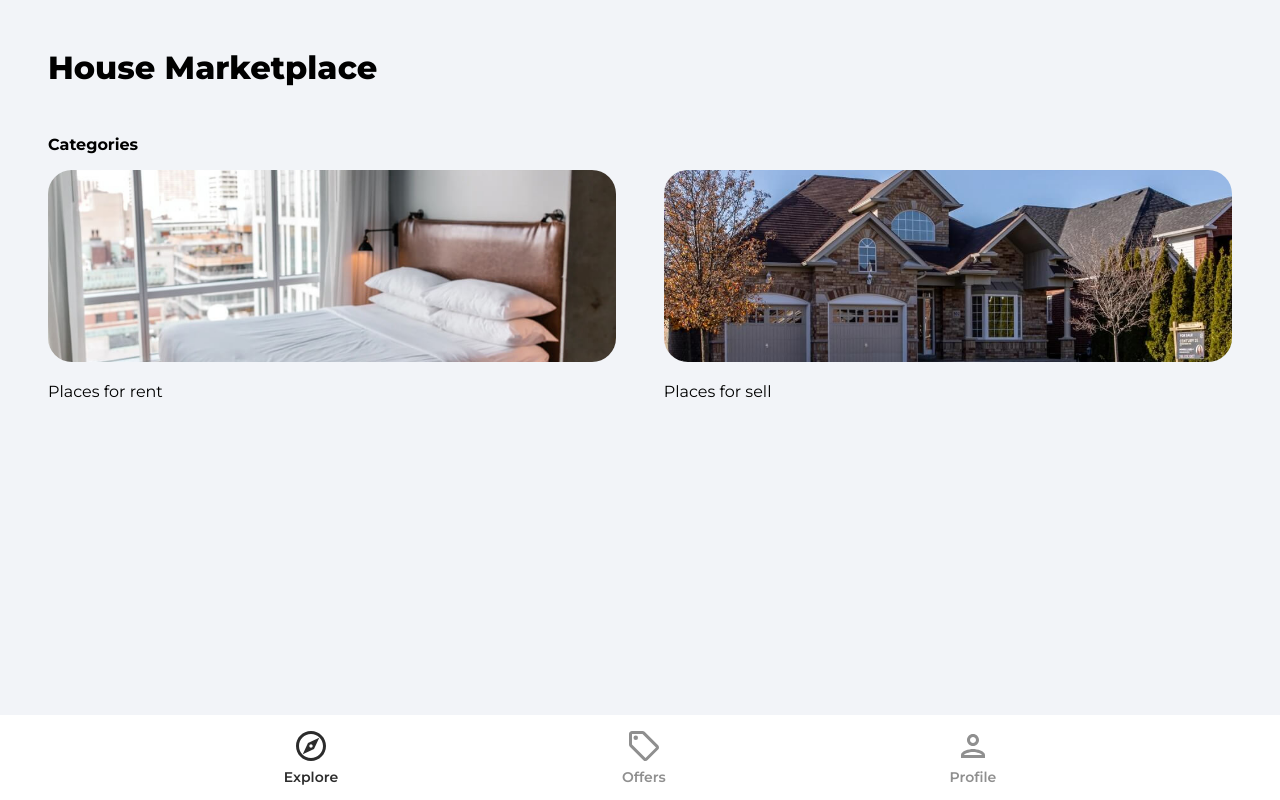
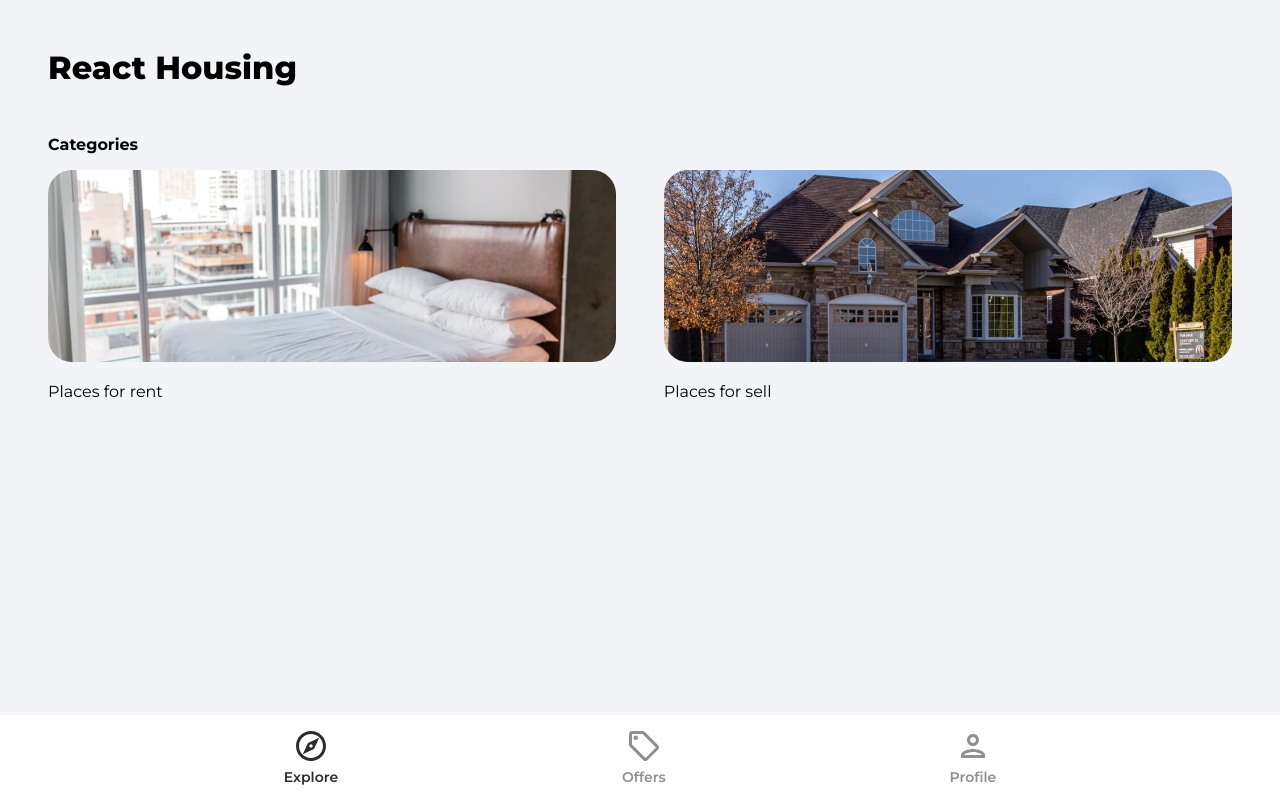
Before and after one commit to jhonadc/ReactHousing, a React (Create React App) app: page / in a window 1280 px wide. Built offline with nearby package versions, Linux system fonts and the light colour scheme; no server answers; the database is empty.

Commit message:
Update Explore.jsx

```diff
--- a/src/pages/Explore.jsx
+++ b/src/pages/Explore.jsx
@@ -7,7 +7,7 @@ function Explore() {
   return (
     <div className='explore'>
       <header>
-        <p className='pageHeader'>House Marketplace</p>
+        <p className='pageHeader'>React Housing</p>
       </header>
 
       <main>
```
